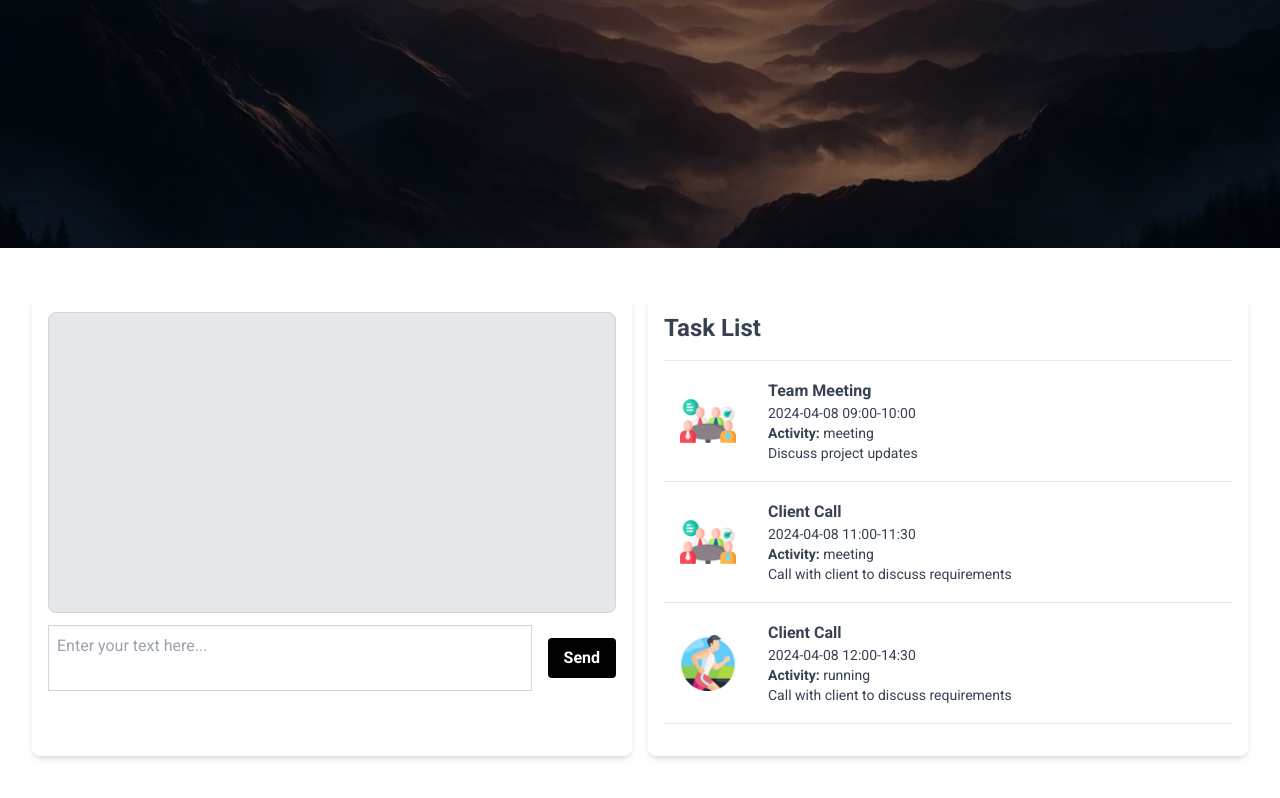
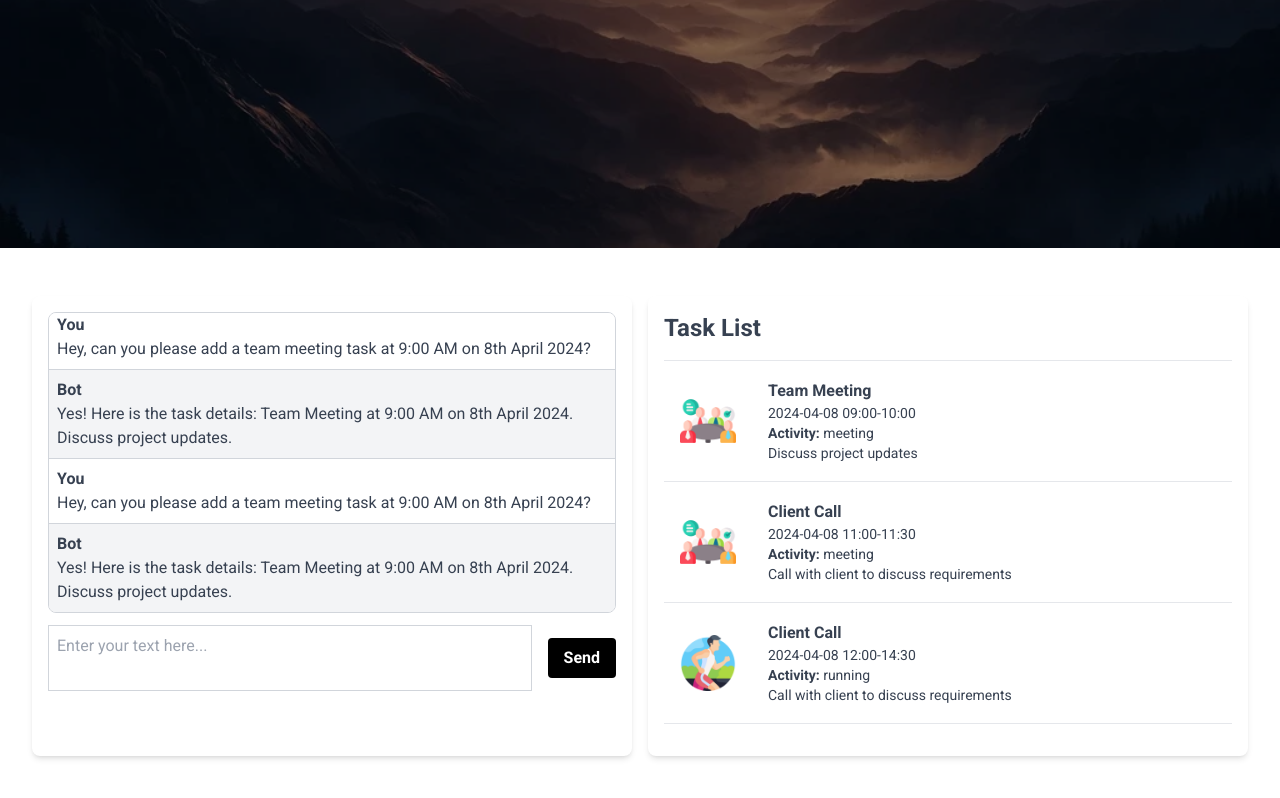
Before and after one commit to Stippler/phi, a Next.js app: page / in a window 1280 px wide. Shown: the part 552-1350 px from the top of the page. Built offline with nearby package versions, Linux system fonts and the light colour scheme.

Commit message:
add production url

```diff
--- a/src/components/chat.js
+++ b/src/components/chat.js
@@ -1,4 +1,4 @@
-import React, { useState } from 'react';
+import React, { useEffect, useRef, useState } from 'react';
 import StyledButton from './button';
 import { backendUrl } from '../constant';
 import useTaskStore from '@/state/tasks';
@@ -7,6 +7,7 @@ import useTaskStore from '@/state/tasks';
 const Chat = () => {
     const [text, setText] = useState('');
     const sendMessage = useTaskStore((state) => state.sendMessage);
+    const messages = useTaskStore((state) => state.messages);
     const loading = useTaskStore((state) => state.loading);
 
     const handleTextChange = (e) => {
@@ -18,16 +19,36 @@ const Chat = () => {
         setText('');
     };
 
+    const chatContainerRef = useRef(null);
+
+    useEffect(() => {
+        chatContainerRef.current.scrollTop = chatContainerRef.current.scrollHeight;
+    }, [messages]);
+
     return (
         <div className="flex flex-col items-center w-full h-96 lg:h-128 gap-2">
-            <div className="w-full h-4/5 bg-gray-200 border border-gray-300 rounded-lg overflow-auto">
-                {/* Content of the first div */}
+            <div className="w-full h-4/5 bg-white border border-gray-300 rounded-lg overflow-auto" ref={chatContainerRef}>
+                {messages.map((message, index) => (
+                    <div key={index}
+                         className={`p-2 border-b border-gray-300 ${index%2 === 1 && 'bg-gray-100'}`}>
+                        {index%2 === 0 && <strong>You</strong>}
+                        {index%2 === 1 && <strong>Bot</strong>}
+                        <br/>
+                        {message}
+                    </div>
+                ))}
             </div>
             <div className="w-full h-1/5 flex items-center gap-4">
                 <textarea
                     className="flex-grow p-2 border border-gray-300 resize-none overflow-auto"
                     value={text}
                     onChange={handleTextChange}
+                    onKeyDown={(e) => {
+                        if (e.key === 'Enter') {
+                            e.preventDefault();
+                            handleSend();
+                        }
+                    }}
                     placeholder="Enter your text here..."
                 ></textarea>
                 <StyledButton onClick={handleSend} disabeled={loading}>
--- a/src/constant.js
+++ b/src/constant.js
@@ -14,7 +14,7 @@ export const getBaseUrl = () => {
 export let backendUrl;
 switch (process.env.NODE_ENV) {
     case 'production':
-        backendUrl = '';
+        backendUrl = 'https://pompoko.ngrok.app';
         break;
     case 'development':
     default:
--- a/src/state/tasks.js
+++ b/src/state/tasks.js
@@ -42,8 +42,15 @@ const initialTasks = [
     // Add more initial tasks as needed
 ];
 
-const useTaskStore = create((set) => ({
-    messages: [],
+const useTaskStore = create((set, get) => ({
+    messages: [
+        'Hey, can you please add a team meeting task at 9:00 AM on 8th April 2024?',
+        'Yes! Here is the task details: Team Meeting at 9:00 AM on 8th April 2024. Discuss project updates.',
+        'Hey, can you please add a team meeting task at 9:00 AM on 8th April 2024?',
+        'Yes! Here is the task details: Team Meeting at 9:00 AM on 8th April 2024. Discuss project updates.',
+        'Hey, can you please add a team meeting task at 9:00 AM on 8th April 2024?',
+        'Yes! Here is the task details: Team Meeting at 9:00 AM on 8th April 2024. Discuss project updates.',
+    ],
     loading: false,
     tasks: initialTasks,
     currentTask: null,
@@ -64,24 +71,25 @@ const useTaskStore = create((set) => ({
         }));
     },
     sendMessage: async (message) => {
-        // Perform asynchronous operations here (e.g., fetch)
-        // Modify state based on the result of the asynchronous operation
         set(produce((state) => {
             state.messages.push(message);
             state.loading = true;
         }));
-
         try {
-            const response = await fetch(`${backendUrl}/text_list`, {
+            const response = await fetch(`${backendUrl}/text`, {
                 method: 'POST',
                 headers: {
                     'Content-Type': 'application/json'
                 },
                 body: JSON.stringify({
-                    'messages': messages,
-                    'task': state.currentTask
+                    'messages': get().messages,
+                    'task': get().currentTask
                 })
             });
+            if (!response.ok) {
+                const errorData = await response.json(); // Get the error details from response
+                throw new Error(`HTTP error ${response.status}: ${errorData.message}`); // Throw an error to be caught
+            }
             const data = await response.json();
             /*
                 data =>
@@ -92,20 +100,22 @@ const useTaskStore = create((set) => ({
                 }
             */
             set(produce((state) => {
-                state.loading = false;
                 state.messages.push(data.message);
-                if(success) {
+                if(data.success) {
                     state.tasks.push(data.task);
                     state.currentTask = null;
                 } else{
                     state.currentTask = data.task;
                 }
+                state.loading = false;
             }));
         } catch (error) {
             console.error(error);
+            console.log('catch was called')
             set(produce((state) => {
+                console.log(state.messages);
+                state.messages.push('An error occurred while sending the message, please try again later.');
                 state.loading = false;
-                state.messages.push('An error occurred while sending the message, please try again later.');
             }));
         }
     },
```
